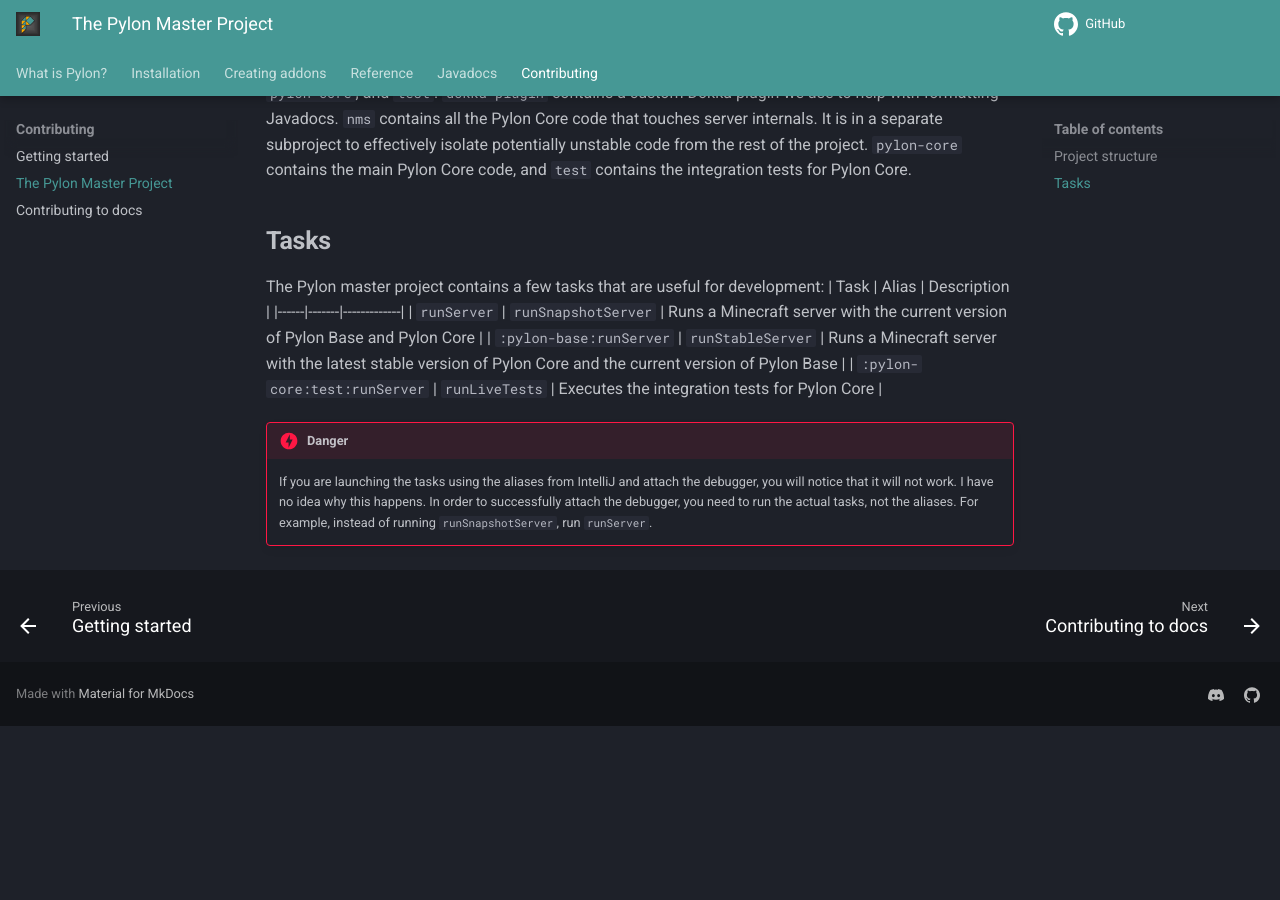
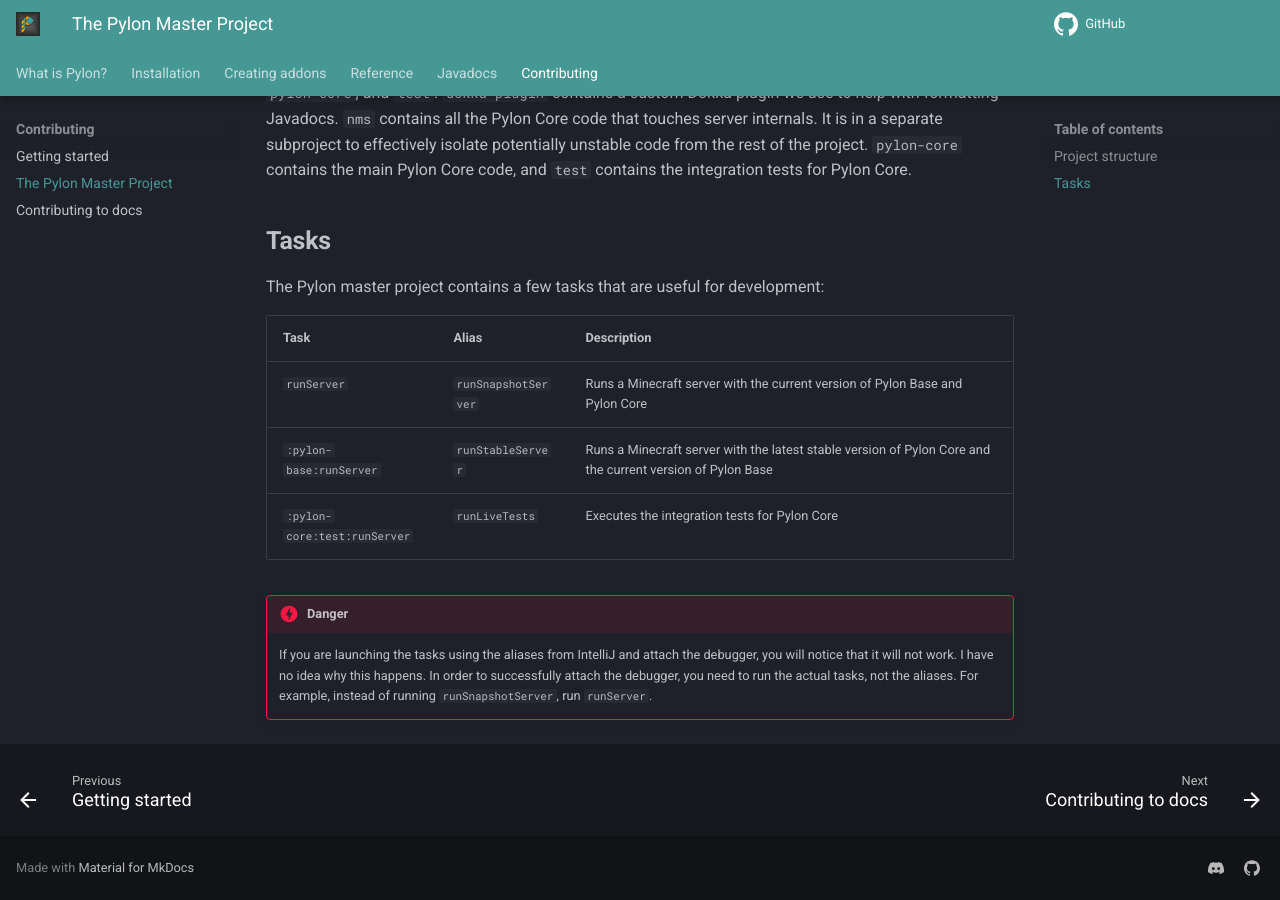
Before and after one commit to pylonmc/pylon-docs, an MkDocs documentation site: the page built from docs/contributing/master-project.md, in a window 1280 px wide and 900 px high, scrolled down 578 px. Built offline with MkDocs 1.6.1 and Material for MkDocs 9.7.7, drawn with Linux system fonts in a browser that asks for light colours; comment, search, counter and statistics services are not loaded; before the commit the page ends 1304 px from its top, so only the background shows below that.

Commit message:
I am dummy

```diff
--- a/docs/contributing/master-project.md
+++ b/docs/contributing/master-project.md
@@ -17,11 +17,12 @@ pylon/
 
 ## Tasks
 The Pylon master project contains a few tasks that are useful for development:
-| Task | Alias | Description |
-|------|-------|-------------|
-| `runServer` | `runSnapshotServer` | Runs a Minecraft server with the current version of Pylon Base and Pylon Core |
-| `:pylon-base:runServer` | `runStableServer` | Runs a Minecraft server with the latest stable version of Pylon Core and the current version of Pylon Base |
-| `:pylon-core:test:runServer` | `runLiveTests` | Executes the integration tests for Pylon Core |
+
+| Task                         | Alias               | Description                                                                                                |
+|------------------------------|---------------------|------------------------------------------------------------------------------------------------------------|
+| `runServer`                  | `runSnapshotServer` | Runs a Minecraft server with the current version of Pylon Base and Pylon Core                              |
+| `:pylon-base:runServer`      | `runStableServer`   | Runs a Minecraft server with the latest stable version of Pylon Core and the current version of Pylon Base |
+| `:pylon-core:test:runServer` | `runLiveTests`      | Executes the integration tests for Pylon Core                                                              |
 
 !!! danger
     If you are launching the tasks using the aliases from IntelliJ and attach the debugger, you will notice that it will not work. I have no idea why this happens. In order to successfully attach the debugger, you need to run the actual tasks, not the aliases. For example, instead of running `runSnapshotServer`, run `runServer`.
```
